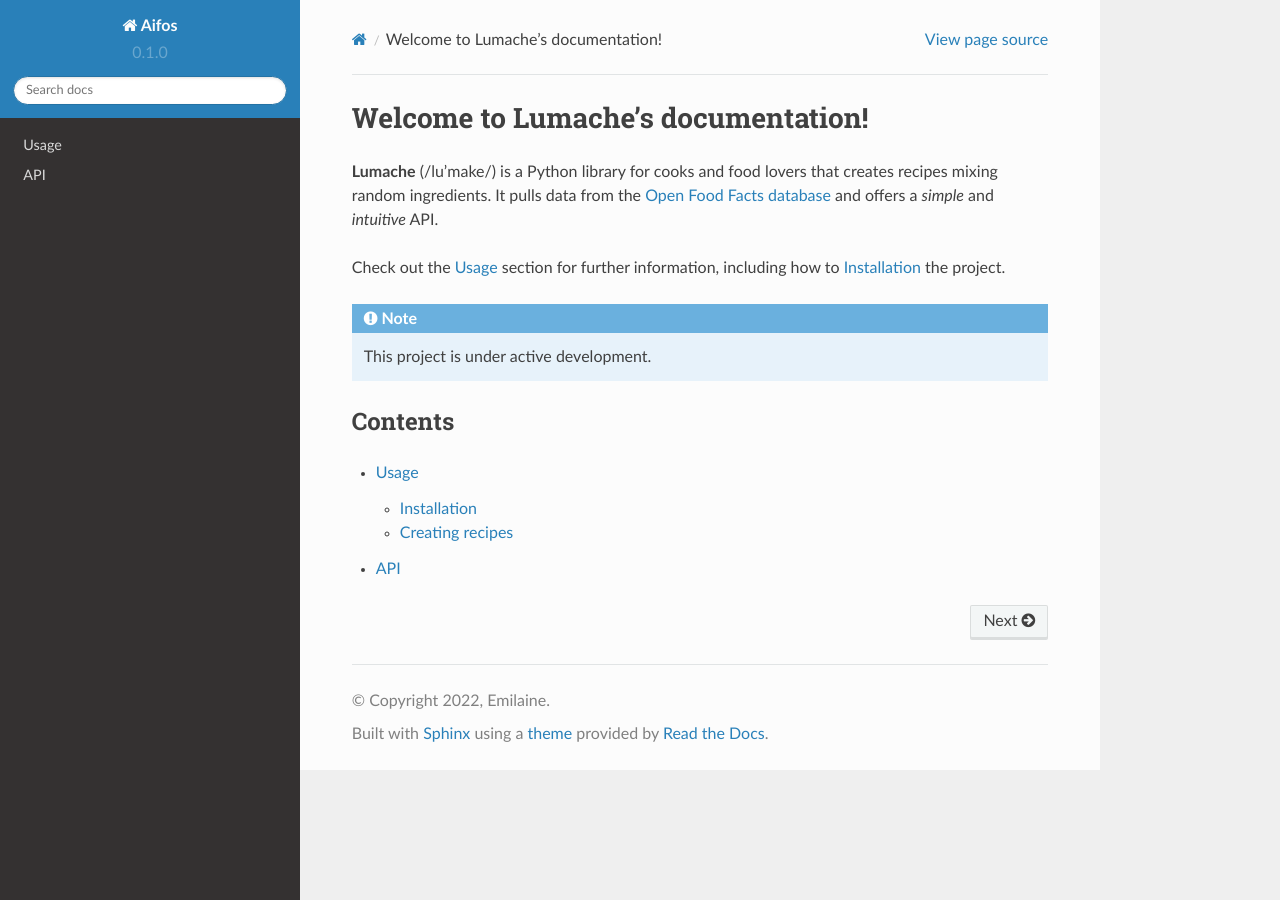
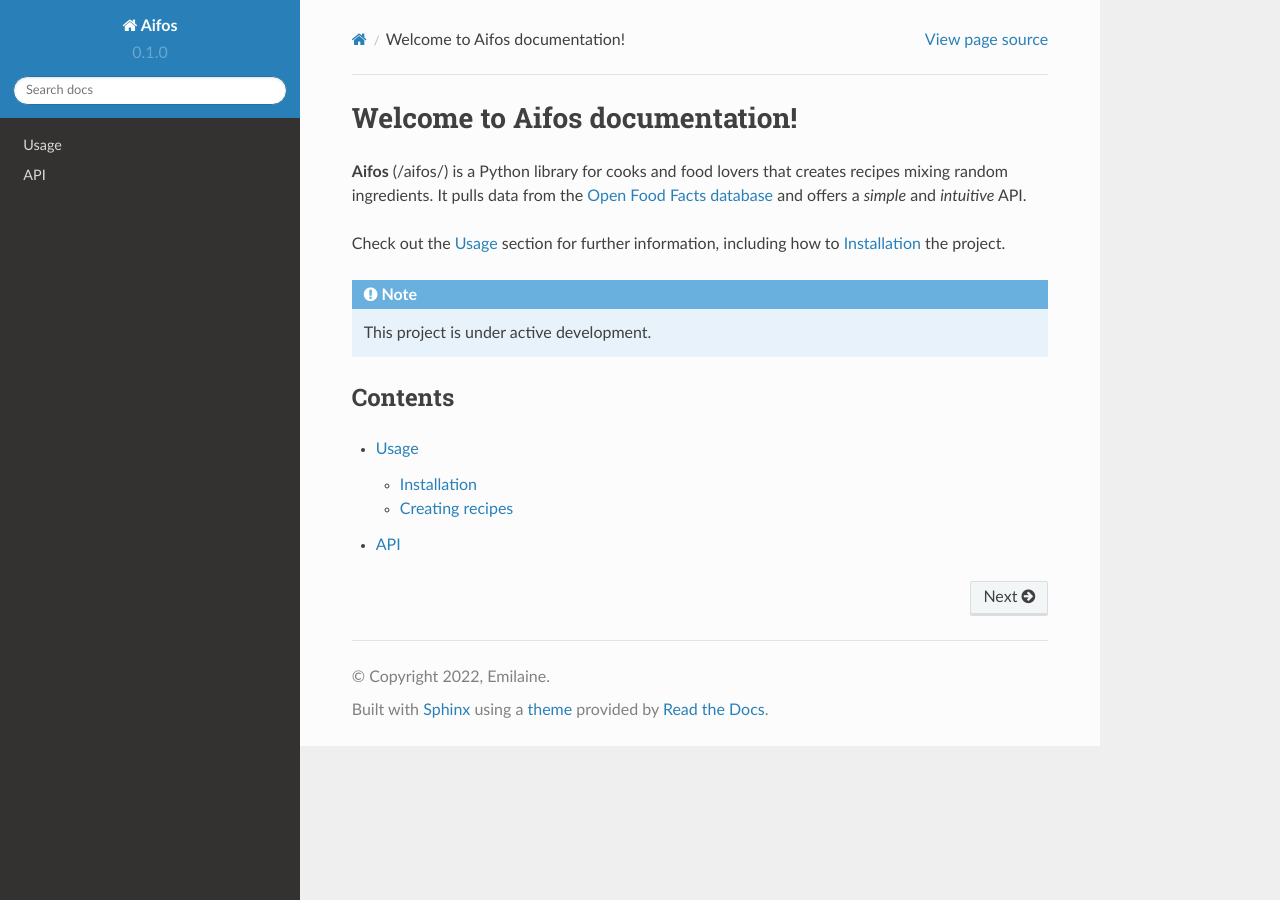
Before and after one commit to EmilaineBorato/sonda-tutorial, a Sphinx documentation site: the page built from docs/source/index.rst, in a window 1280 px wide. Built offline with Sphinx 7.4.7 and the Read the Docs theme 2.0.0, drawn with Linux system fonts in a browser that asks for light colours.

Commit message:
Update index.rst

```diff
--- a/docs/source/index.rst
+++ b/docs/source/index.rst
@@ -1,7 +1,7 @@
-Welcome to Lumache's documentation!
+Welcome to Aifos documentation!
 ===================================
 
-**Lumache** (/lu'make/) is a Python library for cooks and food lovers
+**Aifos** (/aifos/) is a Python library for cooks and food lovers
 that creates recipes mixing random ingredients.
 It pulls data from the `Open Food Facts database <https://world.openfoodfacts.org/>`_
 and offers a *simple* and *intuitive* API.
```
